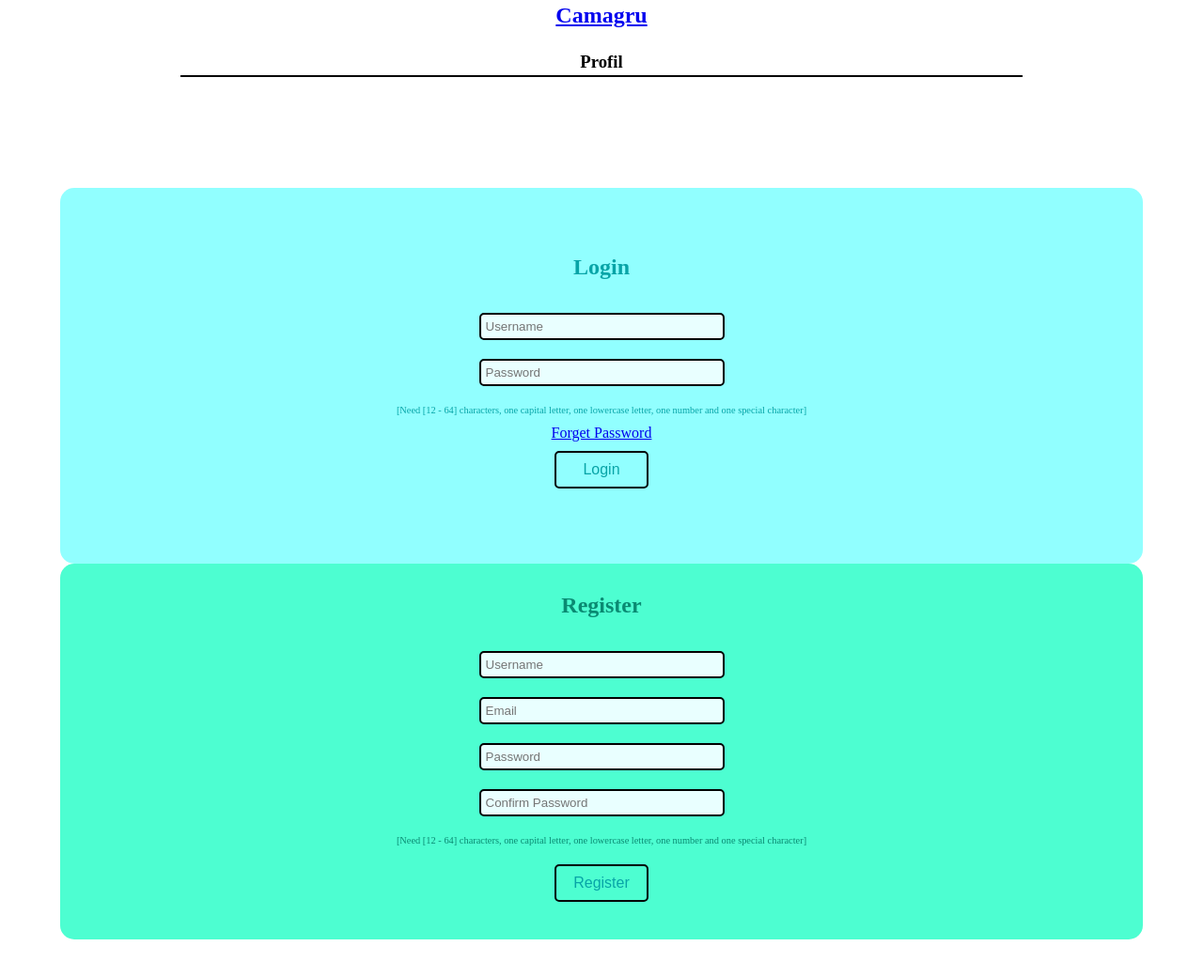
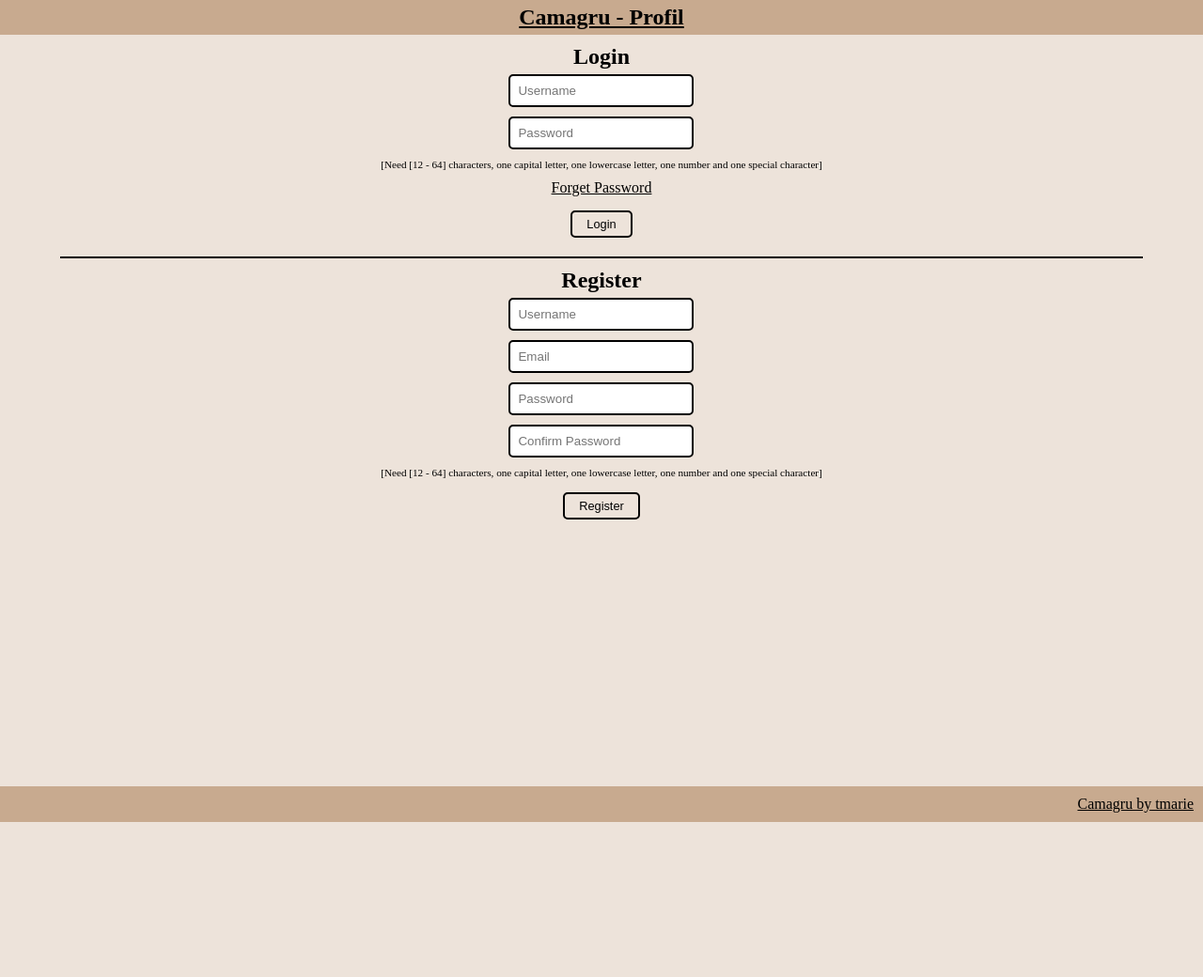
Before and after one commit to Fidget836/camagru, a PHP site: page /changePassword/frontend/profil/index.html in a window 1280 px wide. Shown: the whole page at 94% size. After the commit the page ends 875 px from the top, so only its background shows below. Run offline with PHP 8.4, Linux system fonts and the light colour scheme.

Commit message:
camagru 16/09 profil page new css

```diff
--- a/web/frontend/profil/index.html
+++ b/web/frontend/profil/index.html
@@ -7,54 +7,42 @@
     <title>Profil</title>
 </head>
 <body>
-    <div class="profil">
     <div class="header">
-            <h2> <a href="/">Camagru</a> </h2>
-            <h3>Profil</h3>
+        <div class="title">
+            <h2><a href="/">Camagru - Profil</a></h2>
+        </div>
     </div>
 
     <div class="main">
-            <div class="login" id="login">
-                <div class="loginLeft">
-                    <h2>Login</h2>
-                    <form id="formLogin">
-                        <input type="text" name="usernameLogin" id="usernameLogin" placeholder="Username">
-                        <input type="password" name="passwordLogin" id="passwordLogin" placeholder="Password">
-                        <p id="constrainedPassword">[Need [12 - 64] characters, one capital letter, one lowercase letter, one number and one special character]</p>
-                        <p> <a href="/forgotPassword">Forget Password</a></p>
+        <div class="loginDiv" id="login">
+            <h2 class="h2Login">Login</h2>
+            <form class="formLogin" id="formLogin">
+                <input type="text" name="usernameLogin" class="iptLogin" id="usernameLogin" placeholder="Username">
+                <input type="password" name="passwordLogin" class="iptLogin" id="passwordLogin" placeholder="Password">
+                <p class="pConstrainedPassword" id="constrainedPassword">[Need [12 - 64] characters, one capital letter, one lowercase letter, one number and one special character]</p>
                 <span id="errorLogin"></span>
-                        <input type="submit" value="Login" id="submitLogin">
+                <p class="pForgotPassword"> <a href="/forgotPassword">Forget Password</a></p>
+                <input type="submit" value="Login" class="submitLogin" id="submitLogin">
             </form>
-                </div>
-                <div class="loginRight" id="loginRight">
-                    <h2>Not yet register ?</h2>
-                    <p>Join the social network !</p>
-                    <button id="btnLoginToRegister">Register</button>
-                </div>
         </div>
 
 
 
-            <div class="register invisible" id="register">
-                <div class="registerLeft" id="registerLeft">
-                    <h2>Already have an account?</h2>
-                    <p>Connect to your account !</p>
-                    <button id="btnRegisterToLogin">Login</button>
-                </div>
-                <div class="registerRight">
-                    <h2>Register</h2>
-                    <form id="formRegister">
-                        <input type="text"  name="usernameRegister" id="usernameRegister" placeholder="Username">
-                        <input type="email" name="emailRegister" id="emailRegister" placeholder="Email">
-                        <input type="password" name="passwordRegister" id="passwordRegister" placeholder="Password">
-                        <input type="password" name="confirmPasswordRegister" id="confirmPasswordRegister" placeholder="Confirm Password">
-                        <p id="constrainedPassword">[Need [12 - 64] characters, one capital letter, one lowercase letter, one number and one special character]</p>
+        <div class="registerDiv" id="register">
+            <h2 class="h2Register">Register</h2>
+            <form class="formRegister" id="formRegister">
+                <input type="text"  name="usernameRegister" class="iptRegister" id="usernameRegister" placeholder="Username">
+                <input type="email" name="emailRegister" class="iptRegister" id="emailRegister" placeholder="Email">
+                <input type="password" name="passwordRegister" class="iptRegister" id="passwordRegister" placeholder="Password">
+                <input type="password" name="confirmPasswordRegister" class="iptRegister" id="confirmPasswordRegister" placeholder="Confirm Password">
+                <p class="pConstrainedPassword" id="constrainedPassword">[Need [12 - 64] characters, one capital letter, one lowercase letter, one number and one special character]</p>
                 <span id="errorRegister"></span>
-                        <input type="submit" value="Register" id="submitRegister">
+                <input type="submit" value="Register" class="submitRegister" id="submitRegister">
             </form>
         </div>
     </div>
-        </div>
+    <div class="footer">
+        <p class="footerP"> <a href="https://github.com/Fidget836" target="_blank">Camagru by tmarie</a></p>
     </div>
 
     <script src="./frontend/profil/script.js"></script>
--- a/web/frontend/profil/script.js
+++ b/web/frontend/profil/script.js
@@ -1,6 +1,4 @@
 document.addEventListener('DOMContentLoaded', async () => {
-    const btnLoginToRegister = document.getElementById('btnLoginToRegister');
-    const btnRegisterToLogin = document.getElementById('btnRegisterToLogin');
     const login = document.getElementById('login');
     const register = document.getElementById('register');
     const loginRight = document.getElementById('loginRight');
@@ -16,22 +14,6 @@ document.addEventListener('DOMContentLoaded', async () => {
     if (sessionData.loggedIn) {
         window.location.href = '/';
         return;
-    }
-
-    if (window.innerWidth > 1300) {
-        btnLoginToRegister.addEventListener('click', () => {
-            login.classList.add('invisible');
-            register.classList.remove('invisible');
-        });
-
-        btnRegisterToLogin.addEventListener('click', () => {
-            register.classList.add('invisible');
-            login.classList.remove('invisible');
-        });
-    } else {
-        register.classList.remove('invisible');
-        loginRight.classList.add('invisible');
-        registerLeft.classList.add('invisible');
     }
 
     /***** Form Register*****/
--- a/web/frontend/profil/style.css
+++ b/web/frontend/profil/style.css
@@ -1,214 +1,120 @@
 * {
+    padding: 0;
     margin: 0;
-    padding: 0;
 }
 
-/******** Profil ********/
-.profil {
+.header {
+    background: #c8aa8f;
+    color: black;
     width: 100vw;
-    min-height: 100vh;
-}
-
-
-
-/******** Header ********/
-
-.header {
-    width: 70vw;
-    height: 10vh;
-    position: absolute;
-    top: 0;
-    left: 50%;
-    transform: translate(-50%, 0%);
-    border-bottom: 2px solid black;
     display: flex;
     flex-direction: column;
     align-items: center;
-    justify-content: center;
+    justify-content: space-evenly;
+    position: sticky;
+    top: 0;
+    left: 0;
 }
 
-
-
-/******** Main ********/
-.main {
-    width: 50vw;
-    height: 40vh;
-    border-radius: 10px;
-
+.title {
+    width: 100vw;
+    display: flex;
+    align-items: center;
+    justify-content: center;
+    box-sizing: border-box;
+    padding: 5px 0px;
+    font-size: 1rem;
 }
 
-.login, .register {
-    width: 90vw;
-    height: 60vh;
-    border-radius: 10px;
-    display: flex;
-    transition: opacity 0.5s ease-in;
-    opacity: 1;
-    position: absolute;
-    top: 50%;
-    left: 50%;
-    transform: translate(-50%, -50%);
+.title a{
+    color: black;
 }
 
-.loginLeft, .registerLeft {
-    width: 45vw;
-    height: 50vh;
-    border-top-left-radius: 10px;
-    border-bottom-left-radius: 10px;
+.main {
+    width: 100vw;
+    min-height: 100vh;
     display: flex;
     flex-direction: column;
     align-items: center;
-    justify-content: center;
-    background: #91ffff;
-    color: #08a4a7;
+    background: #ede3da;
 }
 
-h2 {
-    margin-bottom: 25px;
-}
-
-#formLogin, #formRegister {
+.loginDiv, .registerDiv {
+    width: 90vw;
+    box-sizing: border-box;
+    padding: 10px;
     display: flex;
     flex-direction: column;
     align-items: center;
-    justify-content: center;
 }
 
-#usernameLogin, #passwordLogin, #usernameRegister, #passwordRegister, #emailRegister, #confirmPasswordRegister {
-    margin: 10px 0px;
-    padding-right: 75px;
-    padding-left: 5px;
-    padding-top: 5px;
-    padding-bottom: 5px;
-    border: 2px solid black;
-    background: #e9ffff;
-    border-radius: 5px;
-    color: #08a4a7;
+.loginDiv {
+    border-bottom: 2px black solid;
 }
 
-#submitLogin, #submitRegister {
+.h2Login, .h2Register {
+    font-size: 1.5rem;
+}
+
+.formLogin, .formRegister {
+    display: flex;
+    flex-direction: column;
+    align-items: center;
+}
+
+.iptLogin, .iptRegister {
+    margin: 5px 0px;
+    padding: 8px;
+    border: 2px solid black;
+    border-radius: 5px;
+    color: black;
+    cursor: pointer;
+}
+
+.pConstrainedPassword {
+    font-size: 0.7rem;
+    text-align: center;
+    box-sizing: border-box;
+    padding: 5px 0px;
+}
+
+.pForgotPassword {
+    box-sizing: border-box;
+    padding: 5px;
+}
+
+.pForgotPassword a {
+    color: black;
+}
+
+.submitLogin, .submitRegister {
+    box-sizing: border-box;
+    padding: 5px 15px;
     margin: 10px 0px;
-    width: 100px;
-    height: 40px;
     background: none;
     border: 2px solid black;
     border-radius: 5px;
     cursor: pointer;
-    font-size: 1rem;
-    color: #08a4a7;
-}
-
-.loginRight, .registerRight {
-    width: 45vw;
-    height: 50vh;
-    border-top-right-radius: 10px;
-    border-bottom-right-radius: 10px;
-    display: flex;
-    flex-direction: column;
-    align-items: center;
-    justify-content: center;
-    background: #4dfed1;
-    color: #0a8a72;
-}
-
-#btnRegisterToLogin, #btnLoginToRegister {
-    width: 100px;
-    height: 40px;
-    background: none;
-    margin: 20px 0px;
-    border: 2px black solid;
-    border-radius: 5px;
-    color: #0a8a72;
-    font-size: 1rem;
-    cursor: pointer;
-}
-
-.invisible {
-    opacity: 0;
-    visibility: hidden;
-    pointer-events: none;
-}
-
-#constrainedPassword {
-    font-size: 0.65rem;
-    padding: 10px 20px;
+    font-size: 0.8rem;
 }
 
 .errorStyle {
-    width: 80%;
-    margin: 3px 0px;
-    background: rgb(236, 63, 63);
-    color: #e9ffff;
-    font-size: 0.70rem;
-    display: flex;
-    align-items: center;
-    justify-content: center;
+    background: red;
+    padding: 5px 15px;
     border: 2px black solid;
     border-radius: 5px;
 }
 
-@media (max-width: 1300px) {
-    .login {
-        display: flex;
-        align-items: center;
-        justify-content: center;
-    }
-
-    .loginRight {
-        display: none;
-    }
-
-    .loginLeft {
-        width: 100%;
-        border-radius: 15px;
-    }
-
-.register {
-    top: 100%;
-    display: flex;
-    align-items: center;
-    justify-content: center;
+.footer {
+    background: #c8aa8f;
+    color: black;
+    width: 100vw;
+    box-sizing: border-box;
+    padding: 10px;
+    text-align: right;
 }
 
-.registerLeft {
-    display: none;
+.footerP a {
+    font-size: 1rem;
+    color: black;
 }
-
-.registerRight {
-    width: 100%;
-    border-radius: 15px;
-}
-}
-
-@media (max-width: 950px) {
-    .login {
-        display: flex;
-        align-items: center;
-        justify-content: center;
-    }
-
-    .loginRight {
-        display: none;
-    }
-
-    .loginLeft {
-        width: 100%;
-        border-radius: 15px;
-    }
-
-.register {
-    top: 100%;
-    display: flex;
-    align-items: center;
-    justify-content: center;
-}
-
-.registerLeft {
-    display: none;
-}
-
-.registerRight {
-    width: 100%;
-    border-radius: 15px;
-}
-}
```
Also changed, not shown: web/script.js (+7 -1 lines), web/style.css (+13 -0 lines), web/frontend/post/stickers/butterfly.png (deleted), web/frontend/post/stickers/french_flag.png (deleted), web/frontend/post/stickers/penguin.png (deleted), web/frontend/post/stickers/tacos.png (deleted). Lines whose indentation alone changed are shown as unchanged.
